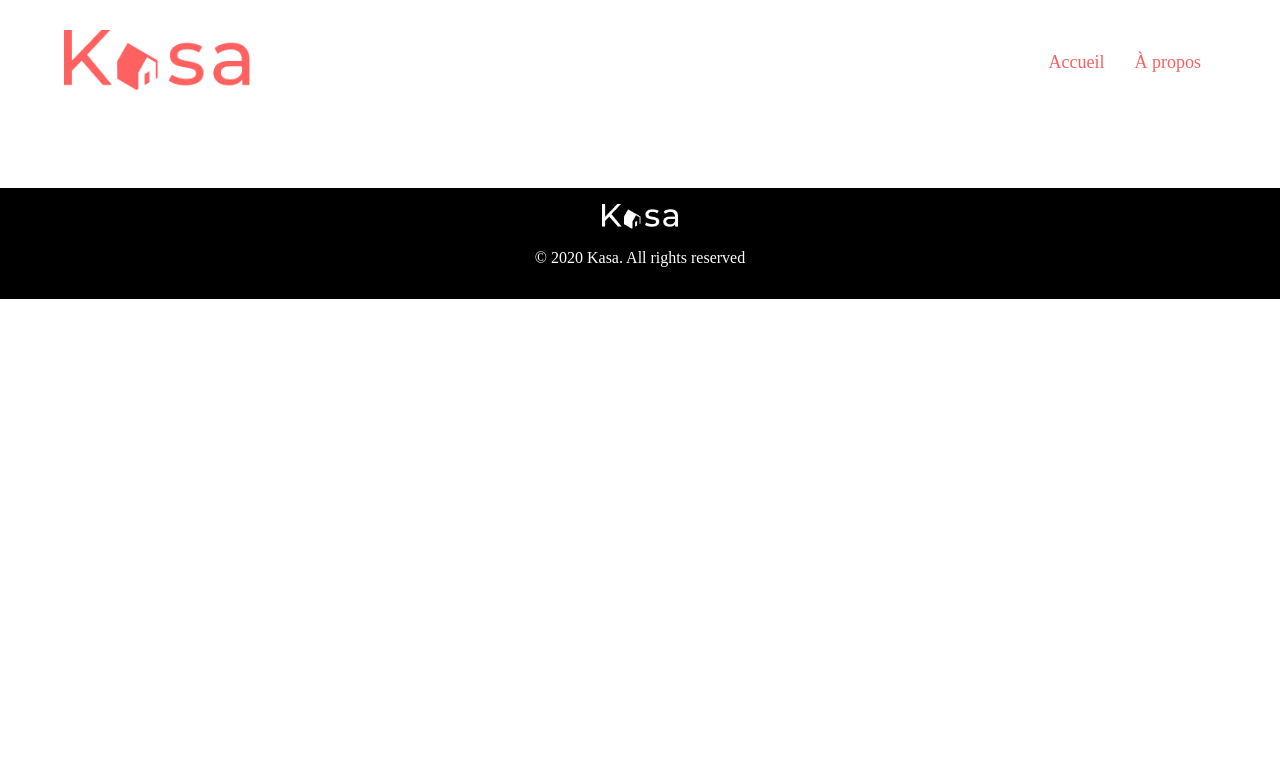
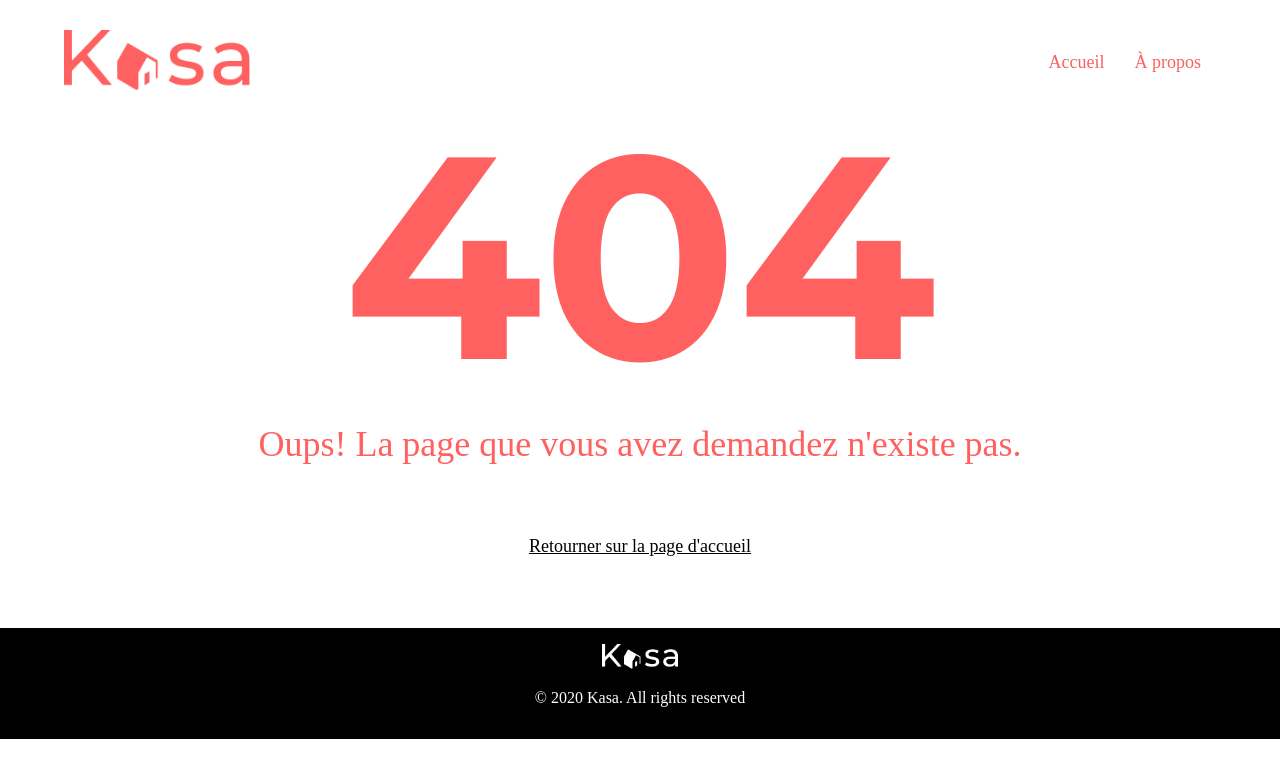
Before and after one commit to xtoc65/Kasa_React, a React (Create React App) app: page /404 in a window 1280 px wide. Shown: the top 778 px of the page. Built offline with nearby package versions, Linux system fonts and the light colour scheme.

Commit message:
page error plus debut page a propos sans js

```diff
--- a/src/App.js
+++ b/src/App.js
@@ -4,6 +4,7 @@ import Home from './pages/Home';
 import Header from './components/Header';
 import Footer from './components/Footer'
 import APropos from './pages/APropos'
+import Error from './pages/404'
 
 function App() {
   return (
@@ -12,6 +13,8 @@ function App() {
       <Routes>
         <Route path="/" element={<Home />} />
         <Route path="/a-propos" element={<APropos />} />
+        <Route path="/404" element={<Error />} />
+
       </Routes>
       <Footer />
     </div>
--- a/src/components/Collapse.jsx
+++ b/src/components/Collapse.jsx
@@ -1,7 +1,15 @@
+import '../utils/styles/collapse.css'
+
 function Collapse() {
-    // return (
-
-    // )
+    return (
+      <label>
+        <input type="checkbox" />
+        <div class="collapsible">Ouvrir la section</div>
+        <div class="content">
+            <p>Voici le contenu de la section collapsible. Vous pouvez y mettre tout ce que vous voulez.</p>
+        </div>
+      </label>
+    )
   }
 
   export default Collapse
--- /dev/null
+++ b/src/pages/404.jsx
@@ -0,0 +1,17 @@
+import { Link } from 'react-router-dom'
+import Error404 from '../assets/404.png'
+import '../utils/styles/error.css'
+
+function Error() {
+  return (
+    <main className="error">
+        <img src={Error404} alt="Erreur 404" />
+        <p>Oups! La page que vous avez demandez n'existe pas.</p>
+        <Link className="link" to="/">
+          Retourner sur la page d'accueil
+        </Link>
+    </main>
+  );
+}
+
+export default Error;
--- a/src/pages/APropos.jsx
+++ b/src/pages/APropos.jsx
@@ -1,5 +1,6 @@
 import Logo from '../assets/BannierApropos.png'
 import '../utils/styles/bannier.css'
+import Collapse from '../components/Collapse'
 
 
 function Apropos() {
@@ -8,6 +9,7 @@ function Apropos() {
         <div className="banner">
             <img src={Logo} alt="Bannier A propos" />
         </div>
+        <Collapse />
     </main>
   );
 }
--- /dev/null
+++ b/src/utils/styles/collapse.css
@@ -0,0 +1,25 @@
+.collapsible {
+  cursor: pointer;
+  padding: 10px;
+  margin: 20px 0 0 0;
+  background-color: #FF6060;
+  color: white;
+  border-radius: 5px;
+  font-size: 15px;
+  width: 100%;
+}
+
+.content {
+  max-height: 0;
+  overflow: hidden;
+  background-color: white;
+}
+
+input[type=checkbox] {
+  display: none;
+}
+
+input[type=checkbox]:checked ~ .content {
+  max-height: 200px; /* Ajustez la hauteur maximale selon le contenu */
+  padding: 10px 18px;
+}/*# sourceMappingURL=collapse.css.map */
--- /dev/null
+++ b/src/utils/styles/collapse.scss
@@ -0,0 +1,25 @@
+.collapsible {
+    cursor: pointer;
+    padding: 10px;
+    margin: 20px 0 0 0;
+    background-color: #FF6060;
+    color: white;
+    border-radius: 5px;
+    font-size: 15px;
+    width: 100%;
+}
+
+.content {
+    max-height: 0;
+    overflow: hidden;
+    background-color: white;
+}
+
+input[type="checkbox"] {
+    display: none;
+}
+
+input[type="checkbox"]:checked ~ .content {
+    max-height: 200px; /* Ajustez la hauteur maximale selon le contenu */
+    padding: 10px 18px;
+}
--- /dev/null
+++ b/src/utils/styles/error.css
@@ -0,0 +1,19 @@
+.error img {
+  display: block;
+  margin-left: auto;
+  margin-right: auto;
+}
+.error p {
+  color: #ff6060;
+  width: 100%;
+  font-weight: 500;
+  font-size: 36px;
+  text-align: center;
+}
+.error .link {
+  color: black;
+  margin: 3.95em 0;
+  font-size: 18px;
+  display: flex;
+  justify-content: center;
+}/*# sourceMappingURL=error.css.map */
--- /dev/null
+++ b/src/utils/styles/error.scss
@@ -0,0 +1,21 @@
+.error{
+    img{
+        display: block;
+        margin-left: auto;
+        margin-right: auto;
+    }
+    p{
+        color: #ff6060;
+        width: 100%;
+        font-weight: 500;
+        font-size: 36px;
+        text-align: center;
+    }
+    .link {
+        color: black;
+        margin: 3.95em 0;
+        font-size: 18px;
+        display: flex;
+        justify-content: center;
+    }
+}
```
Also changed, not shown: src/assets/404.png (added).
